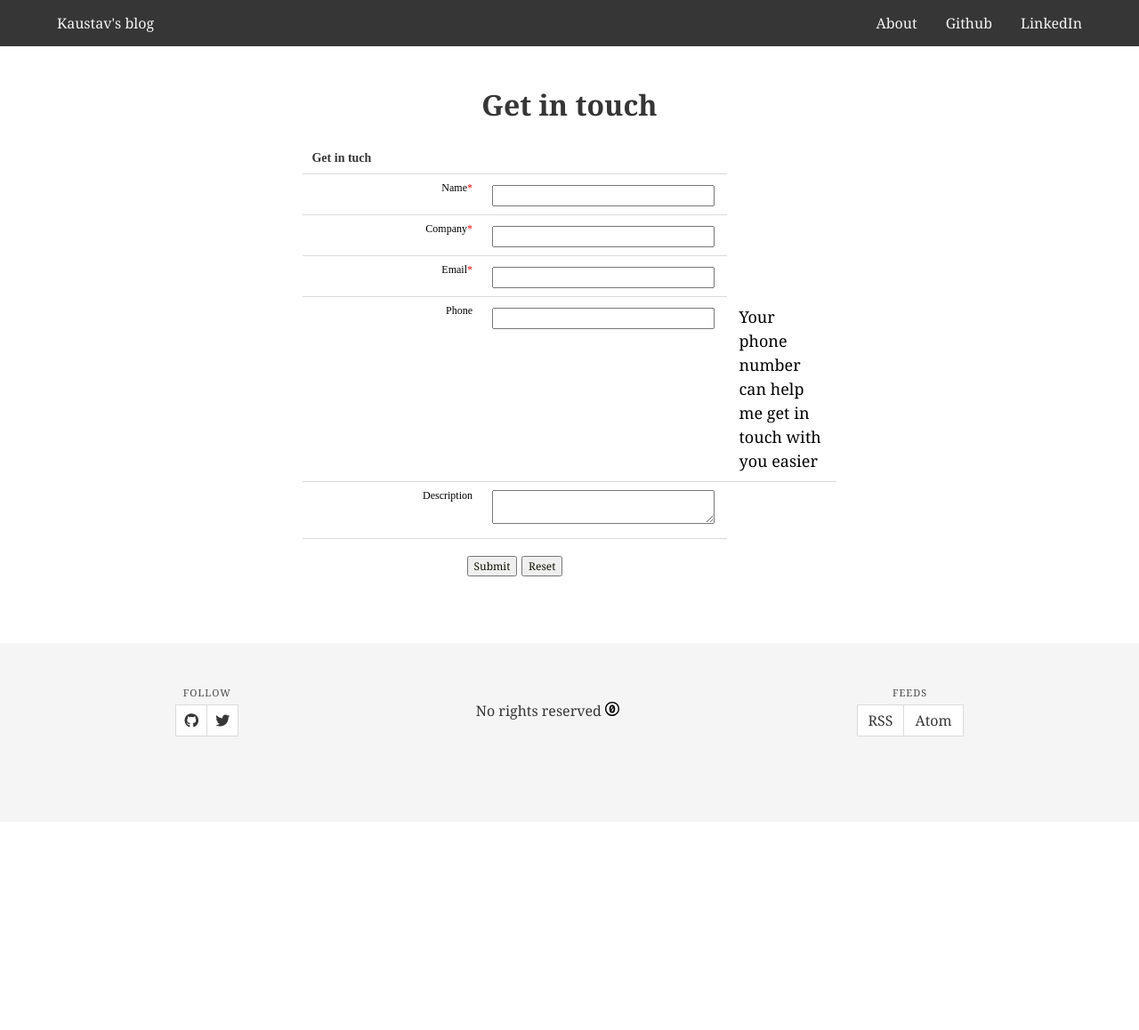
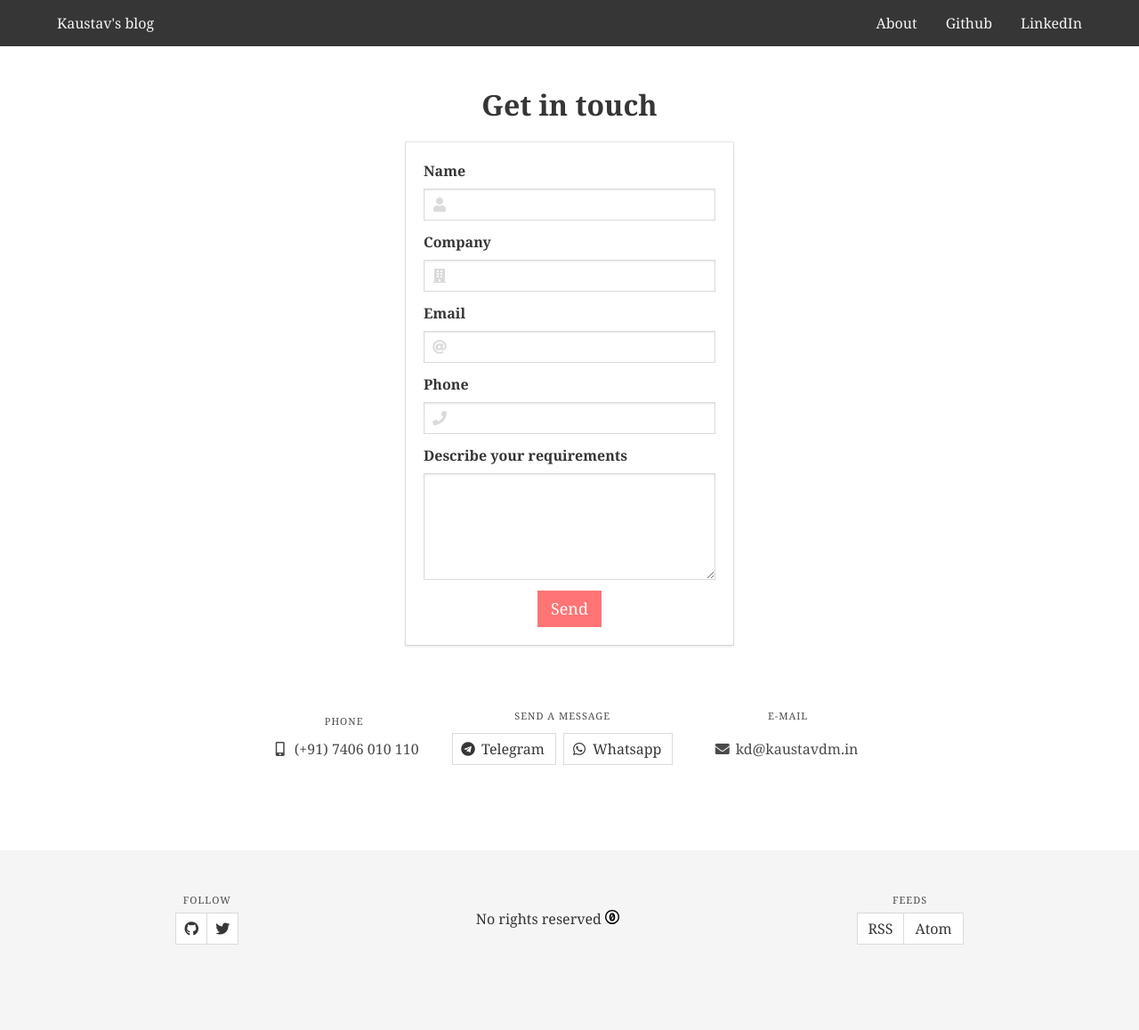
Before and after one commit to kaustavdm/website, a Jekyll site: the page built from contact/index.html, in a window 1280 px wide. Shown: the whole page at 89% size. Built offline with Jekyll 4.4.1, drawn with Linux system fonts in a browser that asks for light colours; nearby versions of some CDN libraries; before the commit the page ends 924 px from its top, so only the background shows below that.

Commit message:
Improve contact form with Zoho
Signed-off-by: Kaustav Das Modak <kaustav.dasmodak@yahoo.co.in>

```diff
--- a/_theme/_sass/base.scss
+++ b/_theme/_sass/base.scss
@@ -17,7 +17,7 @@
 @import "bulma/sass/elements/button.sass";
 @import "bulma/sass/elements/container.sass";
 @import "bulma/sass/elements/content.sass";
-// @import "bulma/sass/elements/form.sass";
+@import "bulma/sass/elements/form.sass";
 @import "bulma/sass/elements/icon.sass";
 @import "bulma/sass/elements/image.sass";
 // @import "bulma/sass/elements/notification.sass";
--- a/contact/index.html
+++ b/contact/index.html
@@ -1,95 +1,121 @@
 ---
 layout: page
 title: Get in touch
-subtitle: Leave your comments here and I will get in touch with you
+description: Leave your comments here and I will get in touch with you
 ---
 
-<!-- Note :
-   - You can modify the font style and form style to suit your website.
-   - Code lines with comments ���Do not remove this code���  are required for the form to work properly, make sure that you do not remove these lines of code.
-   - The Mandatory check script can modified as to suit your business needs.
-   - It is important that you test the modified form before going live.-->
-   <div id='crmWebToEntityForm' style='width:600px;margin:auto;'>
-    <META HTTP-EQUIV ='content-type' CONTENT='text/html;charset=UTF-8'>
-    <form action='https://crm.zoho.com/crm/WebToLeadForm' name=WebToLeads3022859000000138408 method='POST' onSubmit='javascript:document.charset="UTF-8"; return checkMandatory()' accept-charset='UTF-8'>
+<div class="columns is-centered">
+  <div class="column is-9-tablet is-6-desktop is-half-widescreen">
+    <div class="box">
+      <meta HTTP-EQUIV="content-type" CONTENT="text/html;charset=UTF-8">
+      <form action="https://crm.zoho.com/crm/WebToLeadForm" name="WebToLeads3022859000000138408" method="POST" accept-charset="UTF-8">
 
-    <!-- Do not remove this code. -->
-   <input type='text' style='display:none;' name='xnQsjsdp' value='108652ca78f21ac4261ad502ce6de36d92bf080b9142534fa7e70c92d4133531'/>
-   <input type='hidden' name='zc_gad' id='zc_gad' value=''/>
-   <input type='text' style='display:none;' name='xmIwtLD' value='b5b51e0abd13e4d38fc69762d6bea8e389511bb08f3154d8aa0546dd9563f296'/>
-   <input type='text' style='display:none;'  name='actionType' value='TGVhZHM='/>
+        <!-- Do not remove this code. -->
+        <input type="text" style="display:none;" name="xnQsjsdp" value="108652ca78f21ac4261ad502ce6de36d92bf080b9142534fa7e70c92d4133531"
+        />
+        <input type="hidden" name="zc_gad" id="zc_gad" value="">
+        <input type="text" style="display:none;" name="xmIwtLD" value="b5b51e0abd13e4d38fc69762d6bea8e389511bb08f3154d8aa0546dd9563f296"
+        />
+        <input type="text" style="display:none;" name="actionType" value="TGVhZHM=" />
+        <input type="text" style="display:none;" name="returnURL" value="https://kaustavdm.in/thanks" />
+        <!-- Do not remove this code. -->
 
-   <input type='text' style='display:none;' name='returnURL' value='https://kaustavdm.in/thanks' />
-    <!-- Do not remove this code. -->
-   <style>
-     tr , td {
-       padding:6px;
-       border-spacing:0px;
-       border-width:0px;
-       }
-   </style>
-   <table style='width:600px;background-color:white;color:black'>
+        <div class="field">
+          <label class="label">Name</label>
+          <div class="control has-icons-left">
+            <input class="input" type="text" maxlength="800" name="Last Name" required />
+            <span class="icon is-small is-left">
+                <i class="fas fa-user"></i>
+              </span>
+          </div>
+        </div>
+        <div class="field">
+          <label class="label">Company</label>
+          <div class="control has-icons-left">
+            <input class="input" type="text" maxlength="200" name="Company" required />
+            <span class="icon is-small is-left">
+                <i class="fas fa-building"></i>
+              </span>
+          </div>
+        </div>
+        <div class="field">
+          <label class="label">Email</label>
+          <div class="control has-icons-left">
+            <input class="input" type="email" maxlength="1500" name="Email" required />
+            <span class="icon is-small is-left">
+                <i class="fas fa-at"></i>
+              </span>
+          </div>
+        </div>
+        <div class="field">
+          <label class="label">Phone</label>
+          <div class="control has-icons-left">
+            <input class="input" type="text" maxlength="30" name="Phone" />
+            <span class="icon is-small is-left">
+                <i class="fas fa-phone"></i>
+              </span>
+          </div>
+        </div>
+        <div class="field">
+          <label class="label">Describe your requirements</label>
+          <div class="control">
+            <textarea class="textarea" name="Description" maxlength="32000">&nbsp;</textarea>
+          </div>
+        </div>
 
-   <tr><td colspan='2' style='text-align:left;color:black;font-family:Serif;font-size:14px;'><strong>Get in tuch</strong></td></tr>
+        <div class="buttons is-centered">
+          <input type="submit" class="button is-primary is-medium" value="Send" />
+        </div>
 
-   <tr><td  style='nowrap:nowrap;text-align:right;font-size:12px;font-family:Serif;width:200px;'>Name<span style='color:red;'>*</span></td><td style='width:250px;' ><input type='text' style='width:250px;'  maxlength='80' name='Last Name' /></td></tr>
+      </form>
+    </div>
+  </div>
+</div>
 
-   <tr><td  style='nowrap:nowrap;text-align:right;font-size:12px;font-family:Serif;width:200px;'>Company<span style='color:red;'>*</span></td><td style='width:250px;' ><input type='text' style='width:250px;'  maxlength='100' name='Company' /></td></tr>
-
-   <tr><td  style='nowrap:nowrap;text-align:right;font-size:12px;font-family:Serif;width:200px;'>Email<span style='color:red;'>*</span></td><td style='width:250px;' ><input type='text' style='width:250px;'  maxlength='100' name='Email' /></td></tr>
-
-   <tr><td  style='nowrap:nowrap;text-align:right;font-size:12px;font-family:Serif;width:200px;'>Phone</td><td style='width:250px;' ><input type='text' style='width:250px;'  maxlength='30' name='Phone' /></td><td><span>Your phone number can help me get in touch with you easier</span></td>
-
-   <tr><td  style='nowrap:nowrap;text-align:right;font-size:12px;font-family:Serif;width:200px;'>Description </td><td> <textarea name='Description' maxlength='32000' style='width:250px;'>&nbsp;</textarea></td></tr>
-
-   <tr><td colspan='2' style='text-align:center; padding-top:15px;'>
-     <input style='font-size:12px;color:#131307' type='submit' value='Submit' />
-     <input type='reset' style='font-size:12px;color:#131307' value='Reset' />
-       </td>
-   </tr>
-    </table>
-   <script>
-      var mndFileds=new Array('Company','Last Name','Email');
-      var fldLangVal=new Array('Company','Name','Email');
-     var name='';
-     var email='';
-
-      function checkMandatory() {
-     for(i=0;i<mndFileds.length;i++) {
-       var fieldObj=document.forms['WebToLeads3022859000000138408'][mndFileds[i]];
-       if(fieldObj) {
-       if (((fieldObj.value).replace(/^\s+|\s+$/g, '')).length==0) {
-        if(fieldObj.type =='file')
-         {
-          alert('Please select a file to upload.');
-          fieldObj.focus();
-          return false;
-         }
-       alert(fldLangVal[i] +' cannot be empty');
-                 fieldObj.focus();
-                 return false;
-       }  else if(fieldObj.nodeName=='SELECT') {
-                if(fieldObj.options[fieldObj.selectedIndex].value=='-None-') {
-         alert(fldLangVal[i] +' cannot be none');
-         fieldObj.focus();
-         return false;
-          }
-       } else if(fieldObj.type =='checkbox'){
-           if(fieldObj.checked == false){
-         alert('Please accept  '+fldLangVal[i]);
-         fieldObj.focus();
-         return false;
-          }
-        }
-        try {
-            if(fieldObj.name == 'Last Name') {
-         name = fieldObj.value;
-              }
-       } catch (e) {}
-         }
-     }
-        }
-
- </script>
-   </form>
- </div>
+<section class="section">
+  <nav class="level">
+    <div class="level-item has-text-centered">
+      <div>
+        <p class="heading">Phone</p>
+        <p class="is-size-6">
+          <span class="icon">
+            <i class="fas fa-mobile-alt"></i>
+          </span>
+          <span>(+91) 7406 010 110</span>
+        </p>
+      </div>
+    </div>
+    <div class="level-item has-text-centered">
+      <div>
+        <p class="heading">Send a message</p>
+        <div class="buttons is-centered">
+          <a class="button" href="https://telegram.me/kaustavdm">
+            <span class="icon">
+              <i class="fab fa-telegram"></i>
+            </span>
+            <span>Telegram</span>
+          </a>
+          <a class="button" href="https://api.whatsapp.com/send?phone=917406010110">
+            <span class="icon">
+              <i class="fab fa-whatsapp"></i>
+            </span>
+            <span>Whatsapp</span>
+          </a>
+        </div>
+      </div>
+    </div>
+    <div class="level-item has-text-centered">
+      <div>
+        <p class="heading">E-mail</p>
+        <div>
+          <a class="button is-text" href="mailto:kd@kaustavdm.in">
+            <span class="icon">
+              <i class="fas fa-envelope"></i>
+            </span>
+            <span>kd@kaustavdm.in</span>
+          </a>
+        </div>
+      </div>
+    </div>
+  </nav>
+</section>
```
